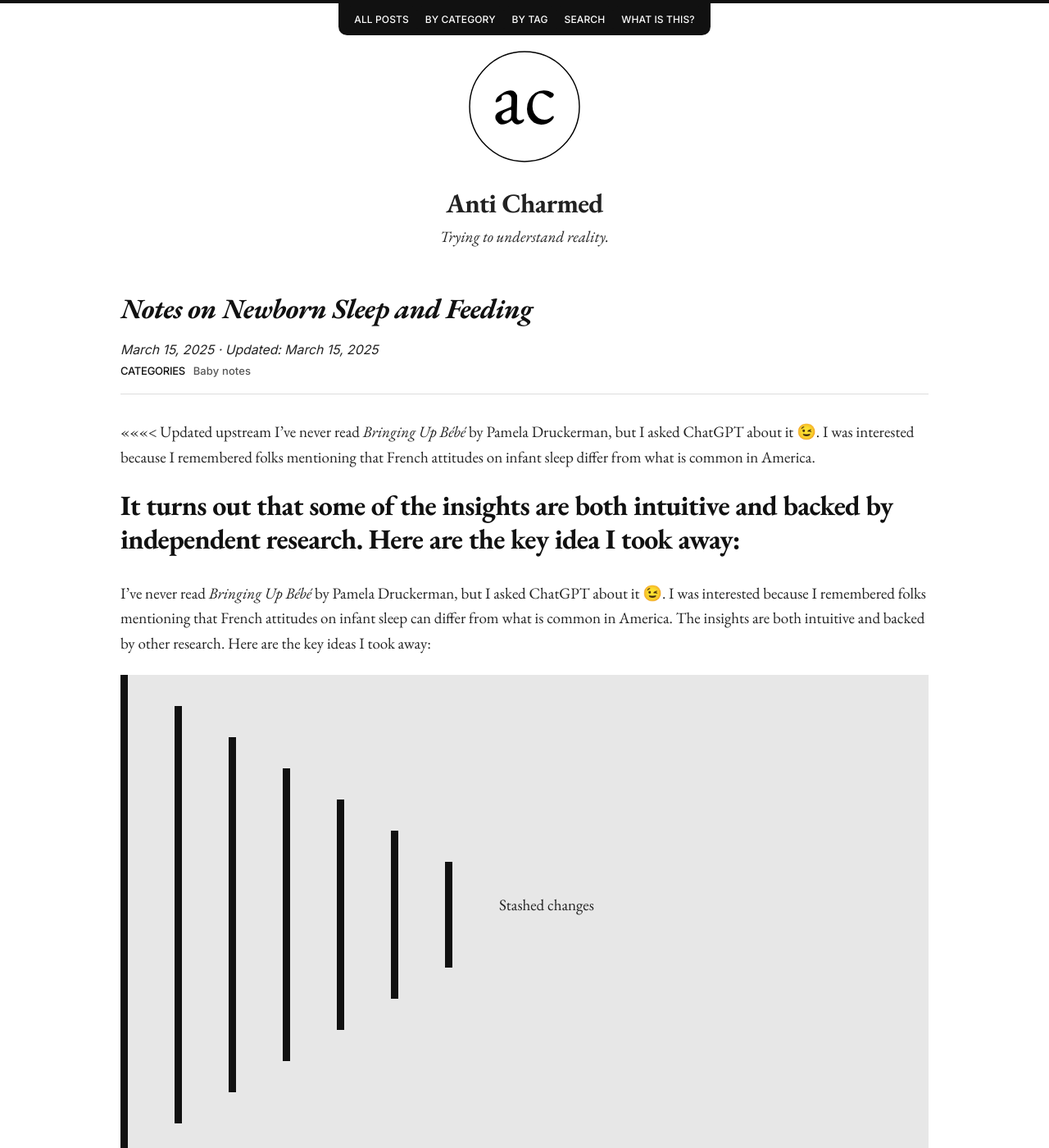
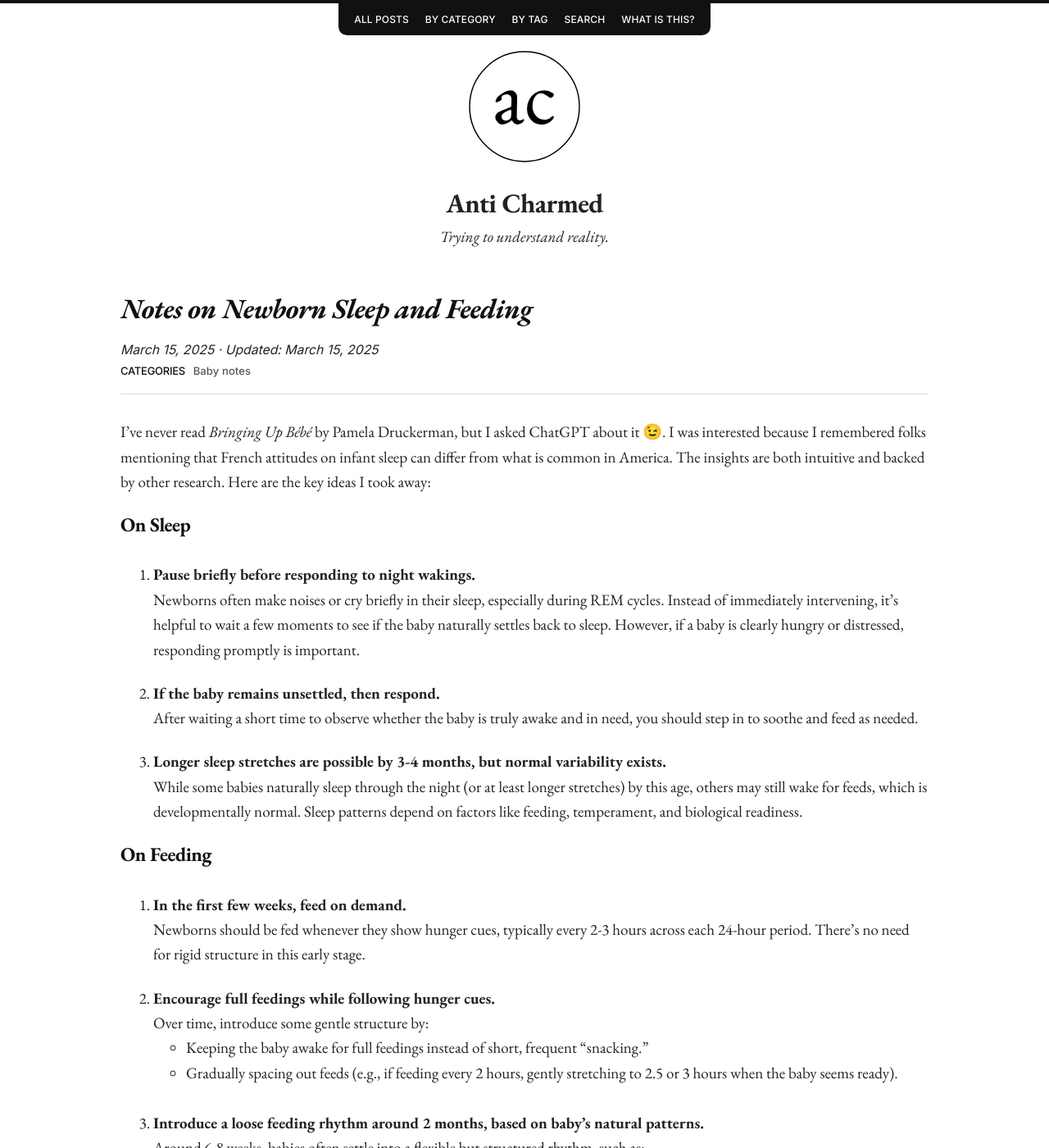
Before and after one commit to anticharmed/anticharmed.github.io, a Jekyll site: the page built from _posts/2025-03-15-baby-sleep.md, in a window 1280 px wide and 1400 px high. Shown: the whole window at 82% size. Built offline with Jekyll 4.4.1, drawn with Linux system fonts in a browser that asks for light colours; nearby versions of some CDN libraries.

Commit message:
more changes

```diff
--- a/_posts/2025-03-15-baby-sleep.md
+++ b/_posts/2025-03-15-baby-sleep.md
@@ -8,13 +8,7 @@ categories:
 tags:
 ---
 
-<<<<<<< Updated upstream
-I've never read _Bringing Up Bébé_ by Pamela Druckerman, but I asked ChatGPT about it 😉. I was interested because I remembered folks mentioning that French attitudes on infant sleep differ from what is common in America.
-
-It turns out that some of the insights are both intuitive and backed by independent research. Here are the key idea I took away:
-=======
 I've never read _Bringing Up Bébé_ by Pamela Druckerman, but I asked ChatGPT about it 😉. I was interested because I remembered folks mentioning that French attitudes on infant sleep can differ from what is common in America. The insights are both intuitive and backed by other research. Here are the key ideas I took away:
->>>>>>> Stashed changes
 
 ## On Sleep
 
```
